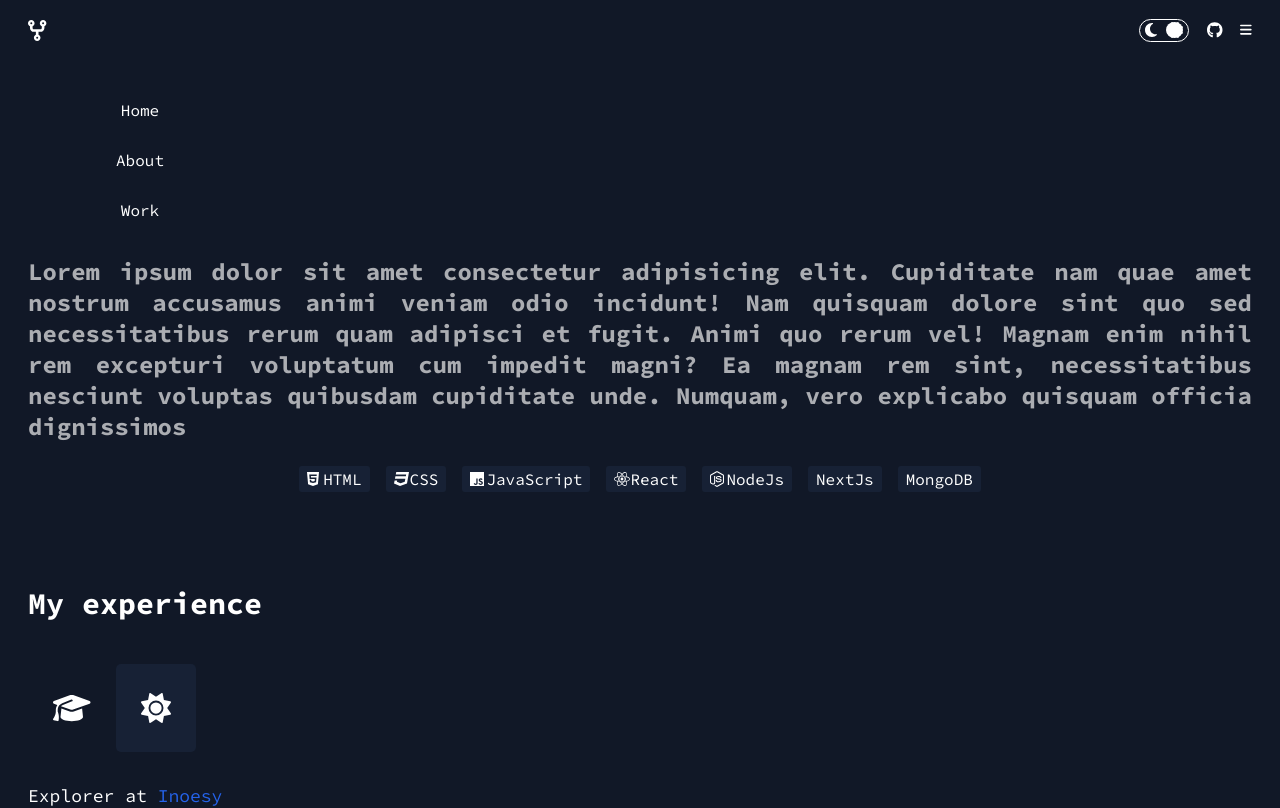
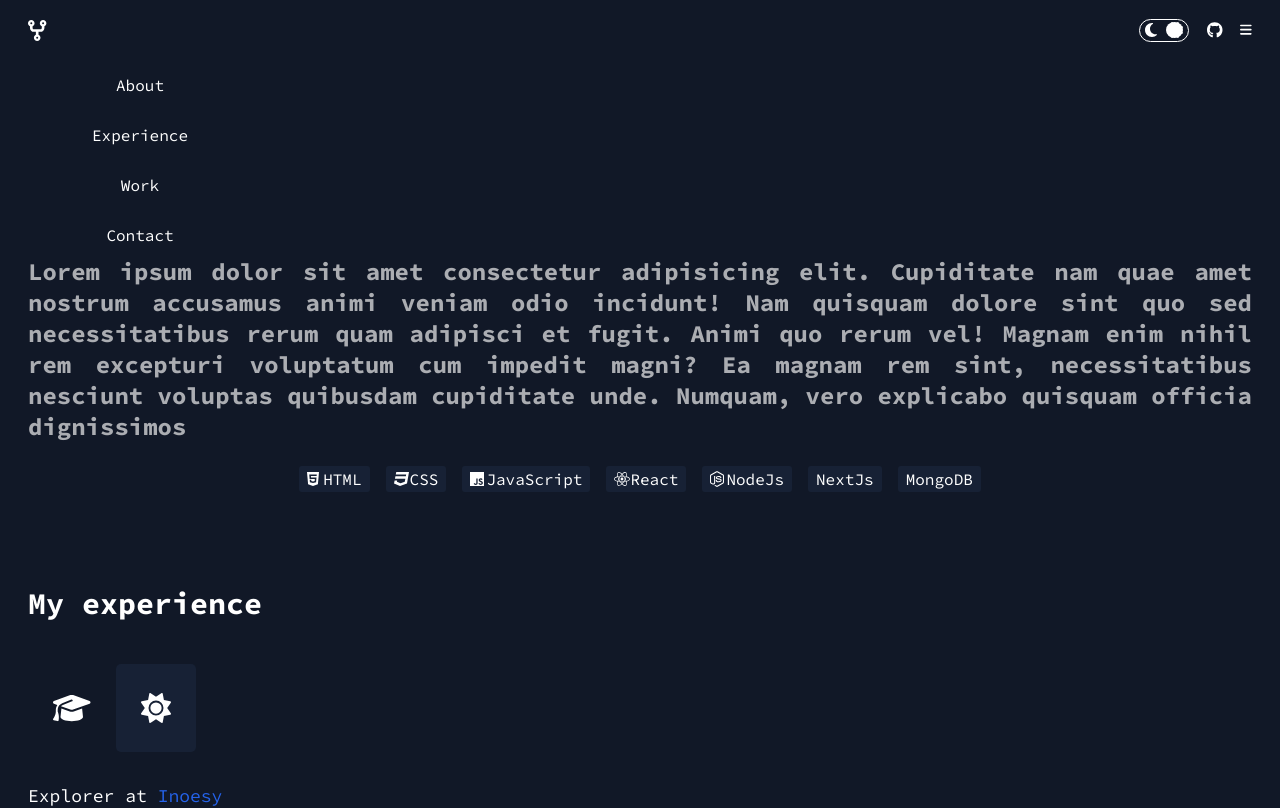
Before and after one commit to lucacieduard/portfolio, a Next.js app: page / in a window 1280 px wide. Shown: the top 808 px of the page. Built offline with nearby package versions, Linux system fonts and the light colour scheme.

Commit message:
anchor added

```diff
--- a/src/app/components/exprerienceSection/Experience.jsx
+++ b/src/app/components/exprerienceSection/Experience.jsx
@@ -44,16 +44,16 @@ export const ExperienceSection = () => {
       ? {
           backgroundColor: "#172135",
           borderRadius: "5px",
-          transition: "0.5s all",
+          transition: "all 1s",
         }
       : {
           backgroundColor: "#E3E8ED",
           borderRadius: "5px",
-          transition: "0.5s all linear",
+          transition: "all 1s",
         };
 
   return (
-    <section className={styles.container}>
+    <section className={styles.container} id="experienceSection">
       <h2 className={styles.sectionTitle}>My experience</h2>
       <div className={styles.experienceContainer}>
         <div className={styles.companyContainer}>
--- a/src/app/components/heroSection/Hero.jsx
+++ b/src/app/components/heroSection/Hero.jsx
@@ -12,7 +12,7 @@ import {
 
 export const Hero = () => {
   return (
-    <section className={styles.heroContainer}>
+    <section className={styles.heroContainer} id="aboutSection">
       <h1 className={styles.heroTitle}>
         Hello I&apos;m <br />
         Eduard Lucaci
--- a/src/app/components/navbar/Navbar.jsx
+++ b/src/app/components/navbar/Navbar.jsx
@@ -6,12 +6,19 @@ import { faGithub } from "@fortawesome/free-brands-svg-icons";
 import { useState, useContext } from "react";
 import { ThemeContext } from "@/app/context/ThemeContext";
 import { ToggleTheme } from "../toggleTheme/ToggleTheme";
+import Link from "next/link";
 export const Navbar = () => {
   const [toggleMenu, setToggleMenu] = useState(true);
   const toggleHandler = () => setToggleMenu((prev) => !prev);
   const { toggle, mode } = useContext(ThemeContext);
   return (
-    <nav className={styles.container}>
+    <nav
+      className={styles.container}
+      style={{
+        backgroundColor: `${mode === "light" ? "#f7f3f3" : "#111827"}`,
+        transition: "all 1s ",
+      }}
+    >
       <div className={styles.logoContainer}>
         <FontAwesomeIcon icon={faCodeFork} fontSize={21} />
       </div>
@@ -26,9 +33,34 @@ export const Navbar = () => {
             backgroundColor: `${mode === "light" ? "#f7f3f3" : "#111827"}`,
           }}
         >
-          <li>Home</li>
-          <li>About</li>
-          <li>Work</li>
+          <Link
+            href="#aboutSection"
+            onClick={toggleHandler}
+            style={{ textDecoration: "none" }}
+          >
+            <li>About</li>
+          </Link>{" "}
+          <Link
+            href="#experienceSection"
+            onClick={toggleHandler}
+            style={{ textDecoration: "none" }}
+          >
+            <li>Experience</li>
+          </Link>
+          <Link
+            href="#workSection"
+            onClick={toggleHandler}
+            style={{ textDecoration: "none" }}
+          >
+            <li>Work</li>
+          </Link>
+          <Link
+            href="#contactSection"
+            onClick={toggleHandler}
+            style={{ textDecoration: "none" }}
+          >
+            <li>Contact</li>
+          </Link>
         </ul>
         <FontAwesomeIcon icon={faGithub} />
         <ToggleTheme />
--- a/src/app/components/workSection/WorkSection.jsx
+++ b/src/app/components/workSection/WorkSection.jsx
@@ -8,7 +8,7 @@ import { faCss3, faHtml5, faReact } from "@fortawesome/free-brands-svg-icons";
 
 const WorkSection = () => {
   return (
-    <section className={styles.container}>
+    <section className={styles.container} id="workSection">
       <h2 className={styles.title}>
         My latest <span style={{ color: "#2563EB" }}>work</span>
       </h2>
```
